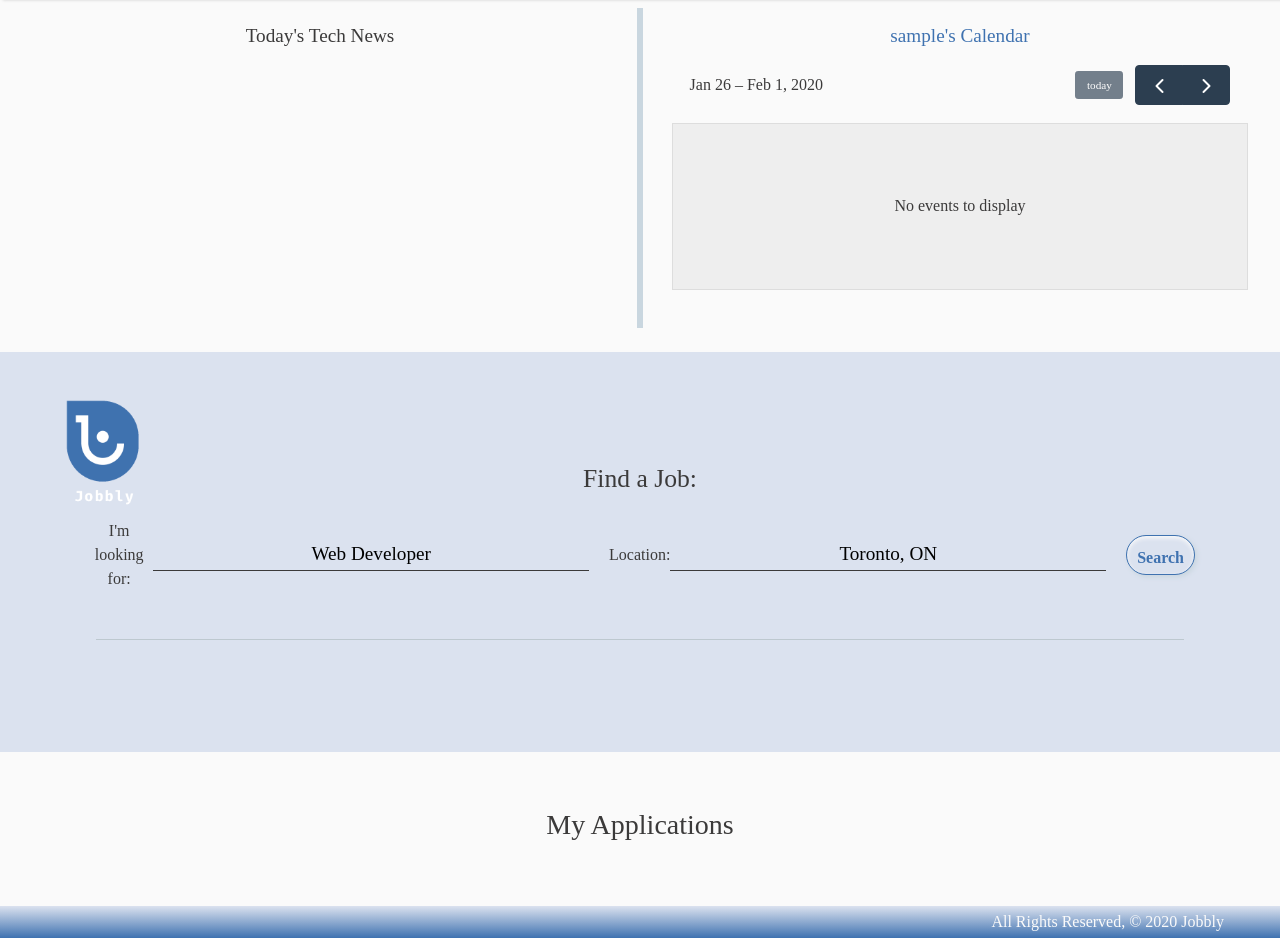
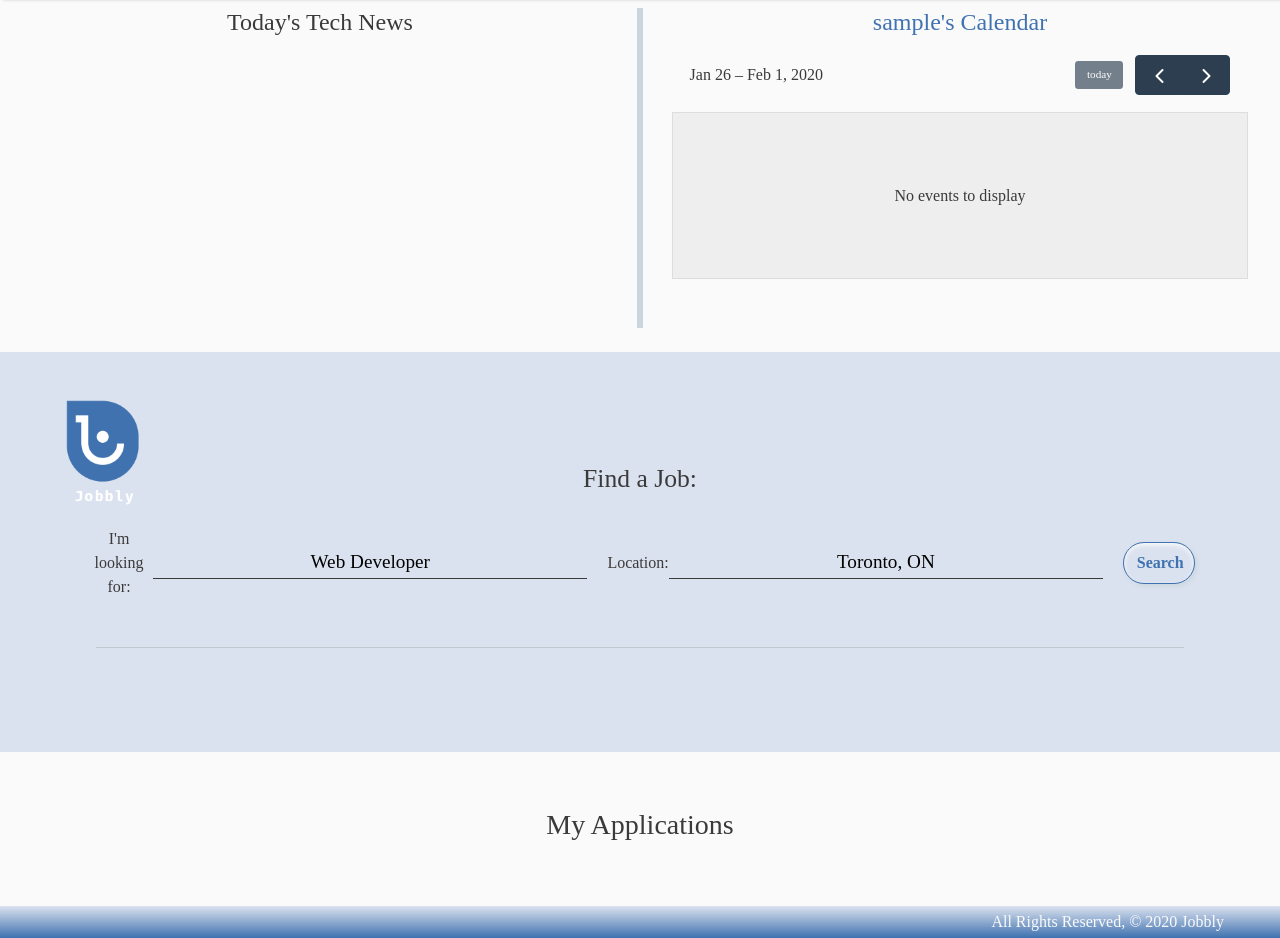
Before and after one commit to seiteambestteam/jobbly, a Django app: page /accounts/index/ in a window 1280 px wide. Shown: the part 72-1010 px from the top of the page. Run offline with Django 3.2, Linux system fonts and the light colour scheme; the visitor is signed in with stand-in values (Sample User, id 1); data that the repository does not hold is empty; some libraries are stand-ins or nearby versions.

Commit message:
fixing css 1

```diff
--- a/job_tracker/static/css/style.css
+++ b/job_tracker/static/css/style.css
@@ -29,17 +29,14 @@ body {
     text-shadow: 2px 0 5px var(--light-gray-color);
 }
 
-.txt-center {
-    text-align: center;
-}
-
 .txt-justify {
     text-align: justify;
 }
 
-.txt-bold {
+/* .txt-bold {
     font-weight: bold;
-}
+    font-weight-bold
+} */
 
 .txt-sml {
     font-size: 0.8rem;
@@ -47,6 +44,10 @@ body {
 
 .txt-medium {
     font-size: 1.2rem;
+}
+
+.txt-lg {
+    font-size: 1.5rem;
 }
 
 .red-text {
@@ -99,13 +100,12 @@ a:hover {
     color: var(--dark-color) !important;
 }
 
-h2 {
+/* h2 {
     font-size: 1.2rem;
-    text-align: center;
     margin-block-start: 0;
     margin-block-end: 0;
     margin-top: 1rem;
-}
+} */
 
 p {
     font-size: 1.3rem;
@@ -119,13 +119,16 @@ hr {
 }
 
 .btn {
-    padding: 10px;
+    height: auto;
+    width: auto;
+    padding: 0.5rem 0.8rem;
     background-color: var(--main-color) !important;
     border: 1.1px solid var(--dark-color);
     border-radius: 1000px;
     box-shadow: 2px 2px 5px var(--light-gray-color),
         0 2px 4px var(--light-white-color) inset !important;
     color: var(--dark-color);
+    outline: none;
 }
 
 .btn:hover {
@@ -585,9 +573,6 @@ footer div {
 
 /* media queries */
 @media (min-width: 768px) {
-    .content-wrapper {
-    }
-
     /* nav bar */
     #hamburger,
     nav label,
@@ -713,9 +684,9 @@ footer div {
 
     .btn {
         width: 4.5rem;
-        height: 2.5rem;
+        /* height: 2.5rem; */
         cursor: pointer;
-        color: var(--dark-color) !important;
+        /* color: var(--dark-color) !important; */
     }
 
     .btn-lg {
--- a/job_tracker/static/scripts/jobsearch.js
+++ b/job_tracker/static/scripts/jobsearch.js
@@ -2,9 +2,12 @@
 $(".search-btn").click(() => {
     const searchTerm = $("#search-term").val();
     const locationTerm = $("#search-location").val();
-    const JOBBLY_CSRF_TOKEN = document.getElementById('csrf_token').value;
-    const JOBBLY_APPLICATION_LINK = document.getElementById('application_link').value;
-    $("#scrapper-loader").append('<i class="fas fa-spinner fa-pulse fa-5x"></i>')
+    const JOBBLY_CSRF_TOKEN = document.getElementById("csrf_token").value;
+    const JOBBLY_APPLICATION_LINK = document.getElementById("application_link")
+        .value;
+    $("#scrapper-loader").append(
+        '<i class="fas fa-spinner fa-pulse fa-5x"></i>'
+    );
     $.ajax({
         url: "/ajax/job_search_api/",
         data: {
@@ -22,9 +25,9 @@ $(".search-btn").click(() => {
                 $("#scrapper-results").empty();
                 for (i = 0; i < data.jobs.length; i++) {
                     const card = `<div class='search-result'>
-                        <p class="txt-center">${data.jobs[i].title} at ${data.jobs[i].company} in ${data.jobs[i].locations}</p>
+                        <p class="text-center">${data.jobs[i].title} at ${data.jobs[i].company} in ${data.jobs[i].locations}</p>
                         <p class="txt-sml">${data.jobs[i].description}</p>
-                        <div class='d-flex justify-content-around btn-container'>
+                        <div class='d-flex justify-content-around'>
                             <button class='btn link-btn'><a href='${data.jobs[i].url}' target="_blank">Job Posting</a></button>
                             <form method='POST' action='${JOBBLY_APPLICATION_LINK}' style='display:inline;'>
                                 <input type="hidden" name="csrfmiddlewaretoken" value="${JOBBLY_CSRF_TOKEN}">
--- a/job_tracker/templates/edit_profile.html
+++ b/job_tracker/templates/edit_profile.html
@@ -1,6 +1,6 @@
 {% extends 'base.html' %}
 {% block content %}
-<h2 class="txt-center title"> Update {{ user.username }}'s Profile </h2>
+<h2 class="text-center title"> Update {{ user.username }}'s Profile </h2>
 {% if error_message %}<p class="red-text">{{ error_message }}</p>{% endif %}
 <form class="center forced-margin" method="post" action="{% url 'edit_profile' %}">
   {% csrf_token %}
--- a/job_tracker/templates/users/index.html
+++ b/job_tracker/templates/users/index.html
@@ -3,7 +3,6 @@
 {% block scripts %}
 <script src="{% static 'scripts/jobsearch.js' %}" defer></script>
 <script src="{% static 'scripts/calendarList.js' %}" defer></script>
-
 <script
     src="https://code.jquery.com/jquery-3.4.1.min.js"
     integrity="sha256-CSXorXvZcTkaix6Yvo6HppcZGetbYMGWSFlBw8HfCJo="
@@ -13,14 +12,14 @@
 <link href="{% static 'scripts/packages/list/main.css' %}" rel='stylesheet' />
 <script src="{% static 'scripts/packages/core/main.js' %}"></script>
 <script src="{% static 'scripts/packages/list/main.js' %}"></script>
+{% endblock %}
 
-{% endblock %}
 {% block content %}
     <input id="csrf_token" value="{{ csrf_token }}" type='hidden'/>
     <input id="application_link" value="{% url 'application_create_from_search' %}" type='hidden'/>
     <section class="api-section">
     <div class="api-block">
-        <h2 class="txt-center">Today's Tech News</h2>
+        <h2 class="text-center txt-lg">Today's Tech News</h2>
         <div id="news">
             <ul>
             {% for new in news.articles %}
@@ -35,7 +34,7 @@
     <div class="line"></div>
 
     <div class="api-block">
-        <h2 class="txt-center"><a href='{% url "calendar" %}'>{{ user.username }}'s Calendar</a></h2>
+        <h2 class="text-center txt-lg"><a href='{% url "calendar" %}'>{{ user.username }}'s Calendar</a></h2>
         <div id="calendar"></div>
     </div>
 
@@ -45,15 +44,15 @@
 
     <div class="scrapper">
         <img class="main-logo" src="{% static 'images/logo_transparent.png' %}" alt="logo" />
-        <h2 class="txt-center">Find a Job:</h2>
+        <h2 class="text-center txt-lg">Find a Job:</h2>
         <br>
-        <div class="center container-xl myflex">
-            <label class="txt-center center" for="search-term">I'm looking for:</label>
+        <div class="mx-auto container-xl myflex">
+            <label class="text-center center" for="search-term">I'm looking for:</label>
             <input class="mr-5" type="text" name="search-term" id="search-term" value='{{ user.profile.jobsearch }}'/>
             <br />
-            <label class="txt-center center search-location" for="search-location">Location:</label>
+            <label class="text-center center search-location" for="search-location">Location:</label>
             <input class="mr-5" type="text" name="search-location" id="search-location" value='{{ user.profile.joblocation }}' />
-            <button class="btn btn-md search-btn"><span class="icon"><i class="fas fa-search search-icon"></i></span><span class="text">Search</span></button>
+            <button class="btn search-btn"><span class="icon"><i class="fas fa-search search-icon"></i></span><span class="text">Search</span></button>
         </div>
         <br>
         <br>
@@ -65,17 +64,17 @@
 
     <div class="main">
     {% if user.application_set %}
-        <h3 class="txt-center">My Applications</h3>
+        <h3 class="text-center">My Applications</h3>
         <section class="row cards">
         {% for application in user.application_set.all %}
-            <div class="col-sm-6 col-md-4 txt-center">
+            <div class="col-sm-6 col-md-4 text-center">
                 <a href="{% url 'applications_detail' application.id %}" target="_blank">
                 <div class="card index-card m-3">
                     <div class="card-body ">
-                        <h5 class="card-title txt-bold">{{ application.jobtitle }}</h5>
+                        <h5 class="card-title font-weight-bold">{{ application.jobtitle }}</h5>
                             <h6 class="card-subtitle mb-1 text-muted">{{ application.company }}</h6>
                             {% if application.applicationDate %}
-                                <span class="text-muted txt-sml">Applied on: {{ application.applicationDate}}</span>
+                                <span class="text-muted">Applied on: {{ application.applicationDate}}</span>
                             {% endif %}
                     </div>
                 </div></a>
```
Also changed, not shown: other parts of job_tracker/static/css/style.css (+4 -38 lines), job_tracker/templates/about.html (+5 -4 lines), job_tracker/templates/profile.html (+8 -8 lines), job_tracker/templates/registration/login.html (+4 -4 lines).
